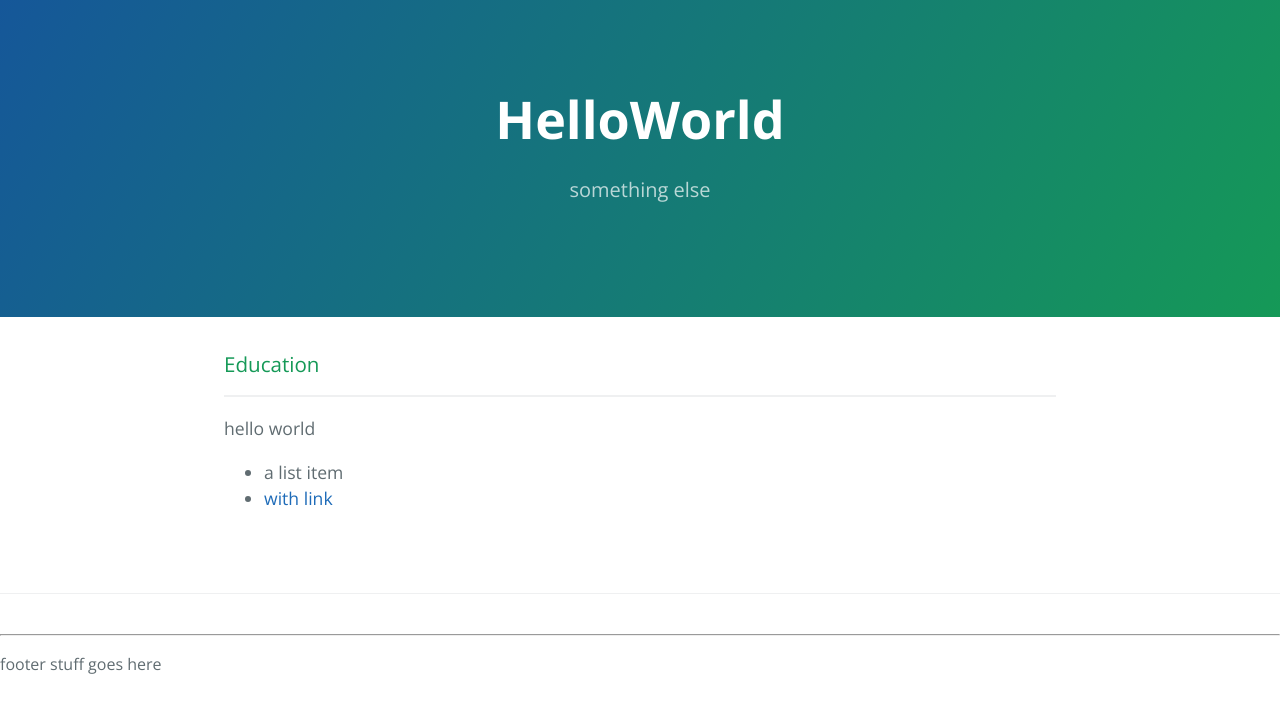
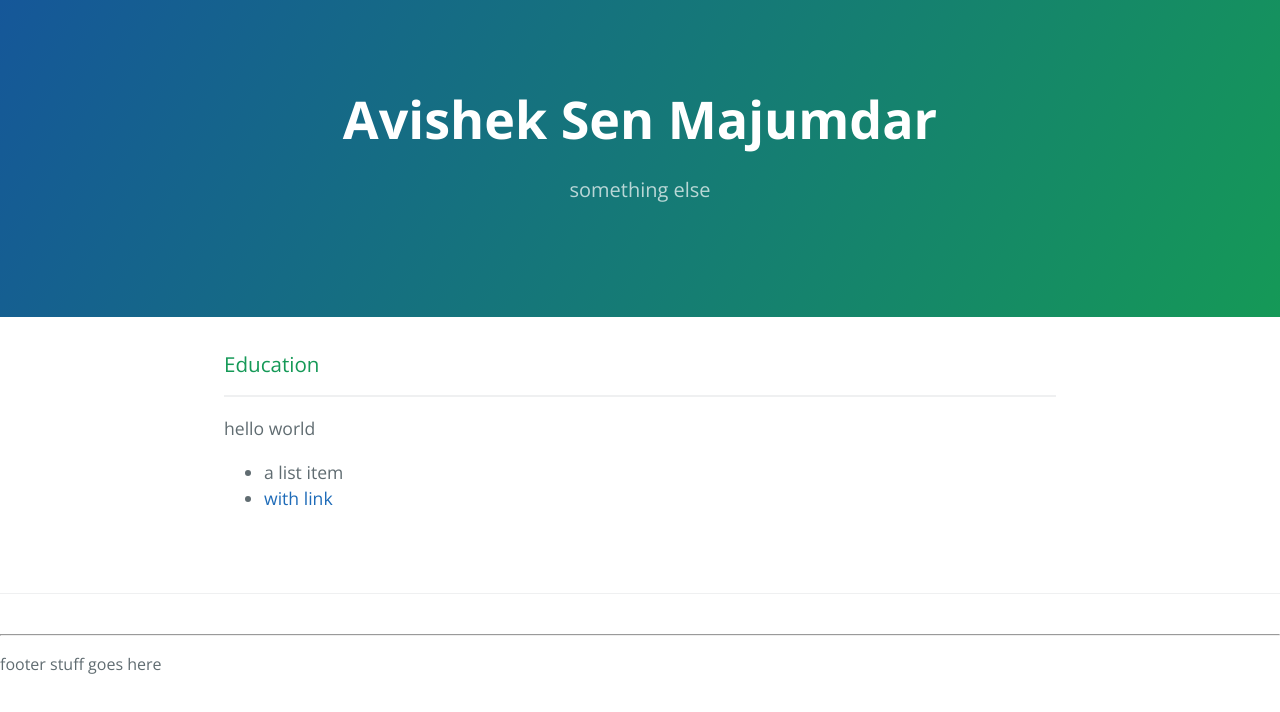
Before and after one commit to asenmajumdar/BioPage, a plain HTML site: page index.html in a window 1280 px wide. Drawn offline with nearby package versions, Linux system fonts and the light colour scheme.

Commit message:
Update index.html

```diff
--- a/index.html
+++ b/index.html
@@ -12,7 +12,7 @@
     <div class="container">
 
       <section class="page-header">
-        <h1 class="project-name">HelloWorld</h1>
+        <h1 class="project-name">Avishek Sen Majumdar</h1>
         <h2 class="project-tagline">something else</h2>
       </section>
 
```
